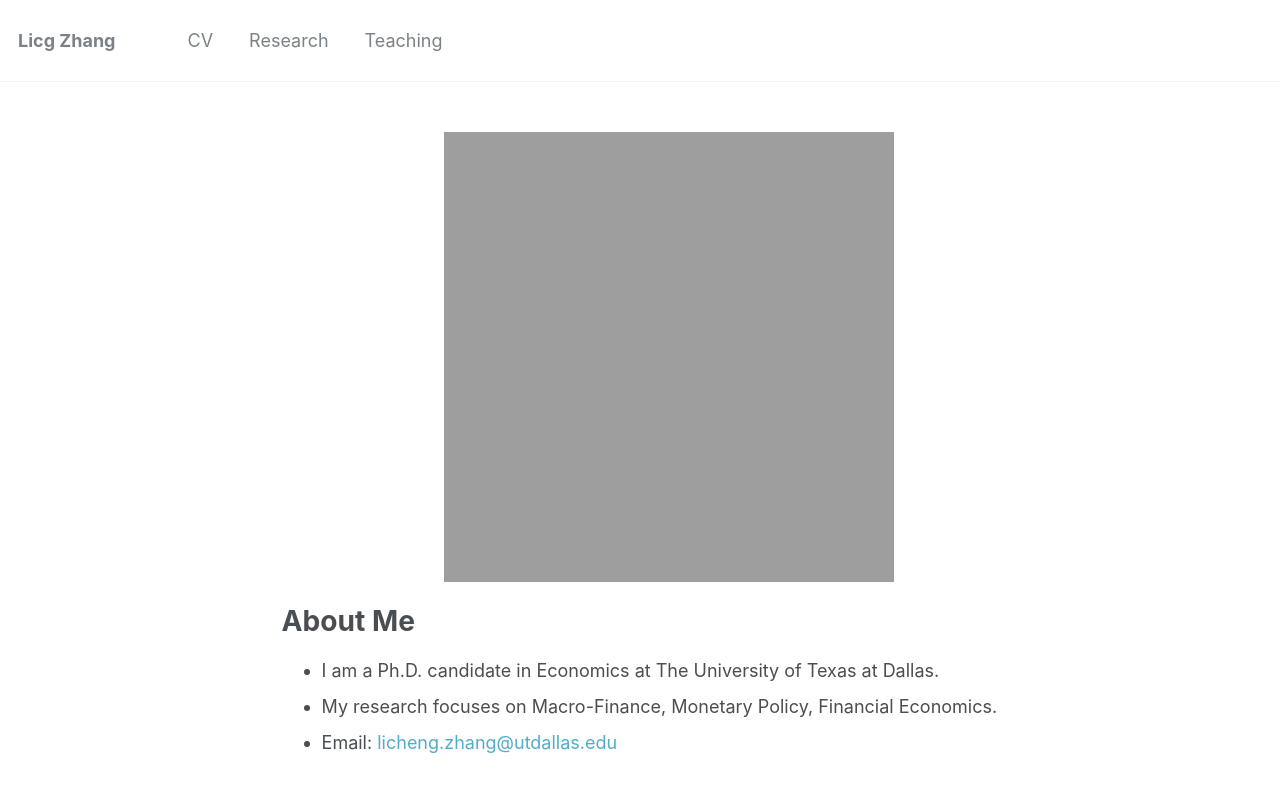
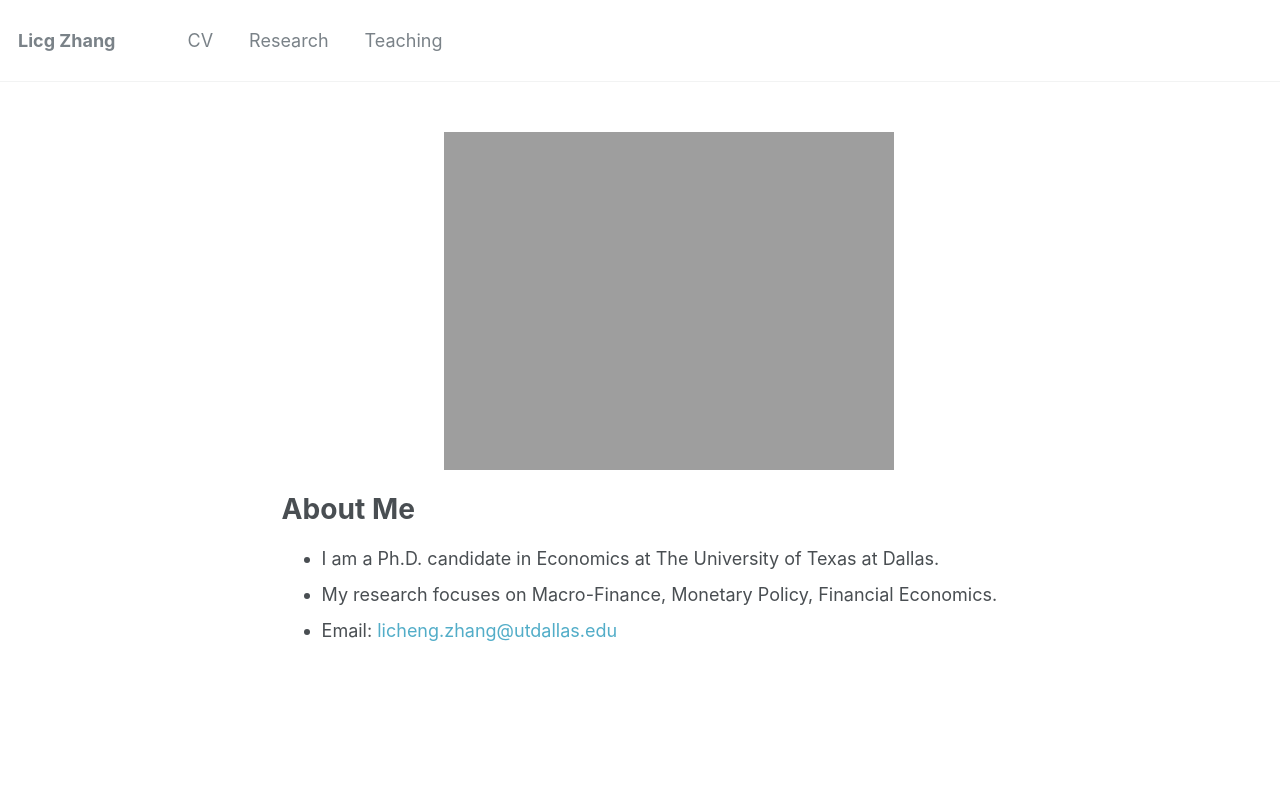
Before and after one commit to lichengzh/lichengzh.github.io, a Jekyll site: the page built from _pages/about.md, in a window 1280 px wide. Shown: the top 792 px of the page. Built offline with Jekyll 4.4.1, drawn with Linux system fonts in a browser that asks for light colours.

Commit message:
Update about.md

```diff
--- a/_pages/about.md
+++ b/_pages/about.md
@@ -9,7 +9,7 @@ redirect_from:
 ---
 
 <p align="center">
-  <img src="https://lichengzh.github.io/files/me.png?raw=true" alt="Photo" style="width:450px;height:450px;"/>
+  <img src="https://lichengzh.github.io/files/me.png?raw=true" alt="Photo" style="width:450px;"/>
 </p>
 
 # About Me
```
